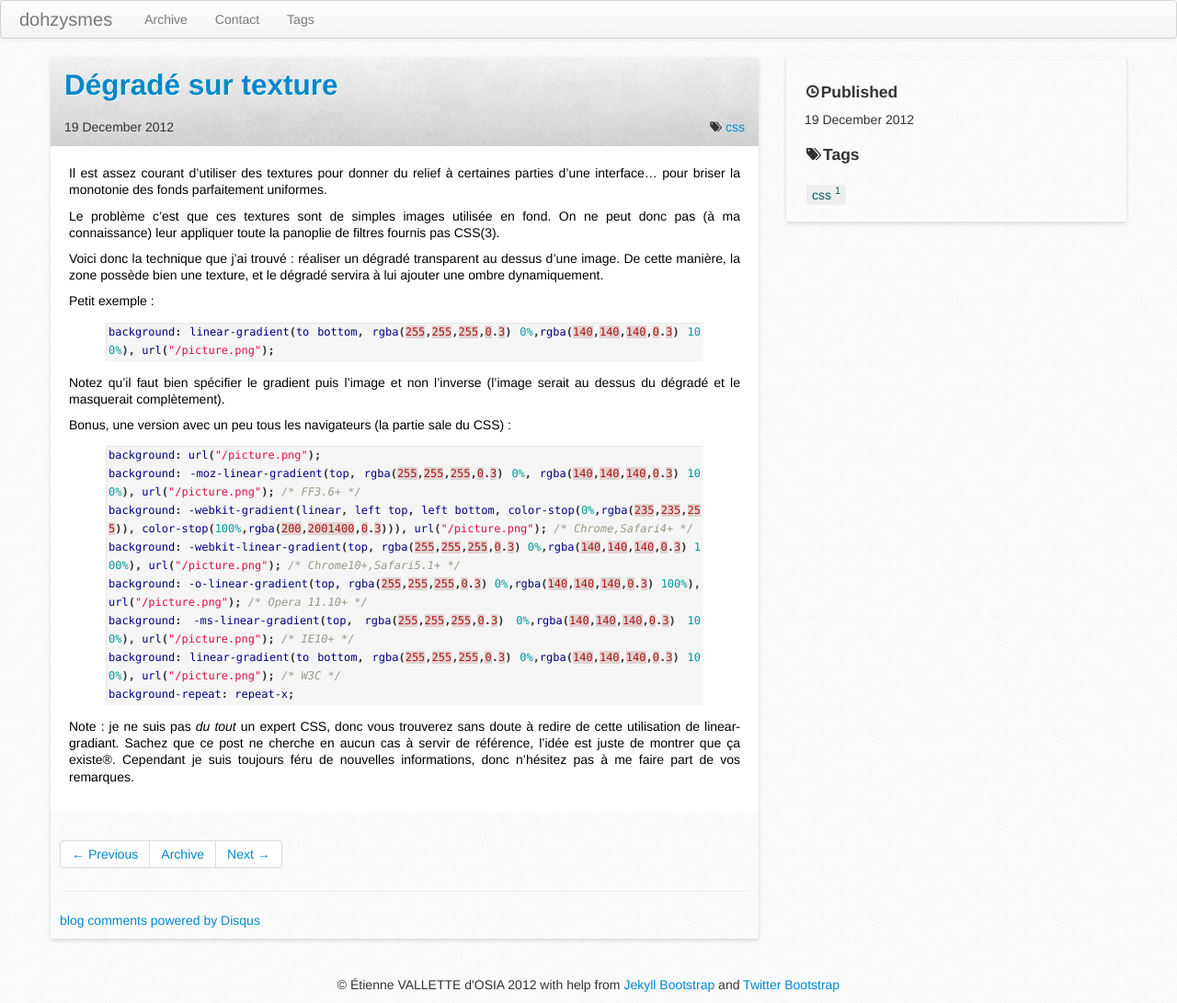
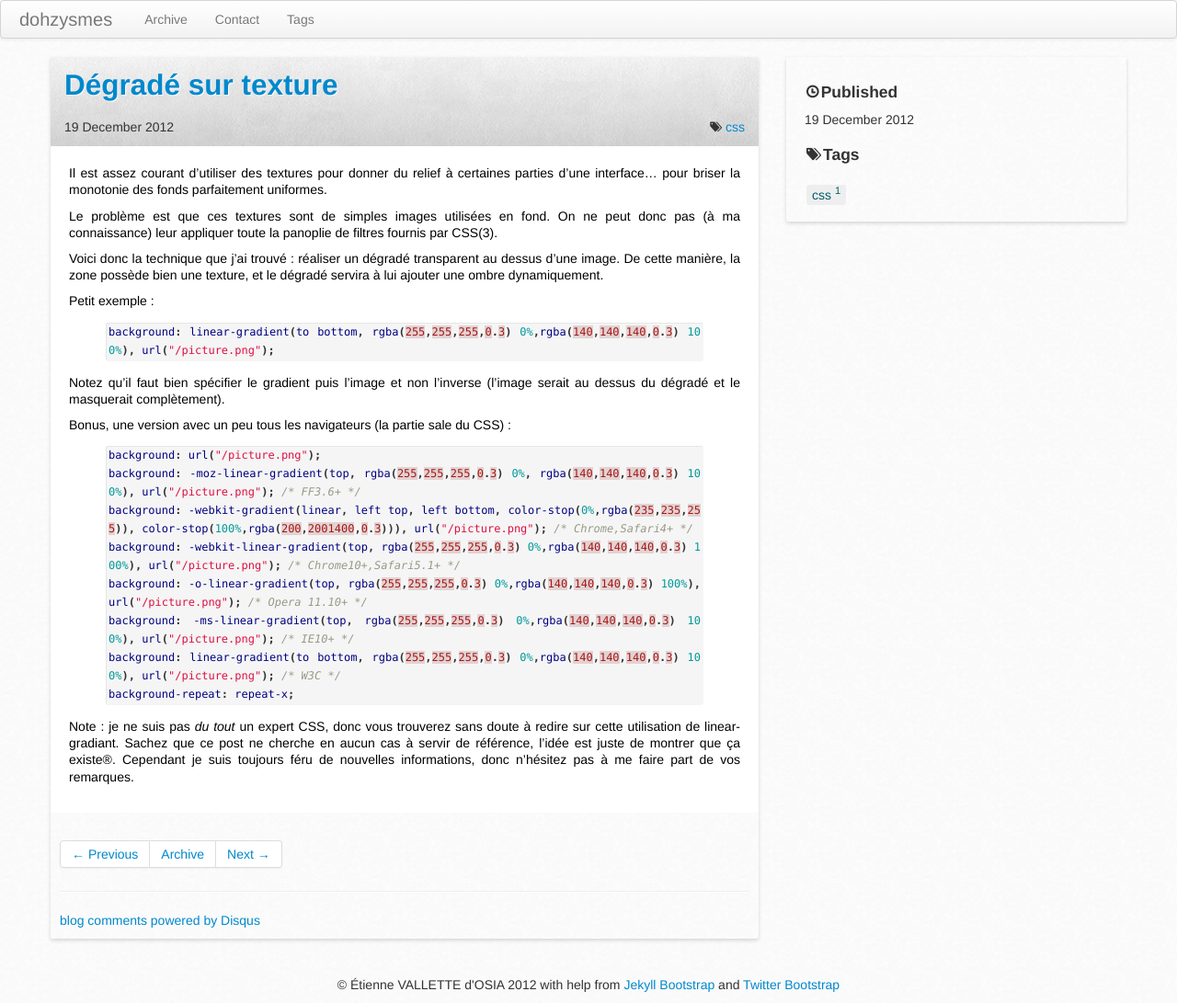
Before and after one commit to dohzya/dohzya.com, a Jekyll site: the page built from _posts/2012-12-19-degrade-sur-texture.md, in a window 1280 px wide. Shown: the whole page at 92% size. Built offline with Jekyll 4.4.1, drawn with Linux system fonts in a browser that asks for light colours; comment, search, counter and statistics services are not loaded.

Commit message:
posts: Fix 2012-12-19-degrade-sur-texture

```diff
--- a/_posts/2012-12-19-degrade-sur-texture.md
+++ b/_posts/2012-12-19-degrade-sur-texture.md
@@ -12,7 +12,7 @@ tags: [css]
 
 Il est assez courant d'utiliser des textures pour donner du relief à certaines parties d'une interface… pour briser la monotonie des fonds parfaitement uniformes.
 
-Le problème c'est que ces textures sont de simples images utilisée en fond. On ne peut donc pas (à ma connaissance) leur appliquer toute la panoplie de filtres fournis pas CSS(3).
+Le problème est que ces textures sont de simples images utilisées en fond. On ne peut donc pas (à ma connaissance) leur appliquer toute la panoplie de filtres fournis par CSS(3).
 
 Voici donc la technique que j'ai trouvé : réaliser un dégradé transparent au dessus d'une image. De cette manière, la zone possède bien une texture, et le dégradé servira à lui ajouter une ombre dynamiquement.
 
@@ -37,4 +37,4 @@ background: linear-gradient(to bottom, rgba(255,255,255,0.3) 0%,rgba(140,140,140
 background-repeat: repeat-x;
 {% endhighlight %}
 
-Note : je ne suis pas _du tout_ un expert CSS, donc vous trouverez sans doute à redire de cette utilisation de linear-gradiant. Sachez que ce post ne cherche en aucun cas à servir de référence, l'idée est juste de montrer que ça existe®. Cependant je suis toujours féru de nouvelles informations, donc n'hésitez pas à me faire part de vos remarques.
+Note : je ne suis pas _du tout_ un expert CSS, donc vous trouverez sans doute à redire sur cette utilisation de linear-gradiant. Sachez que ce post ne cherche en aucun cas à servir de référence, l'idée est juste de montrer que ça existe®. Cependant je suis toujours féru de nouvelles informations, donc n'hésitez pas à me faire part de vos remarques.
```
